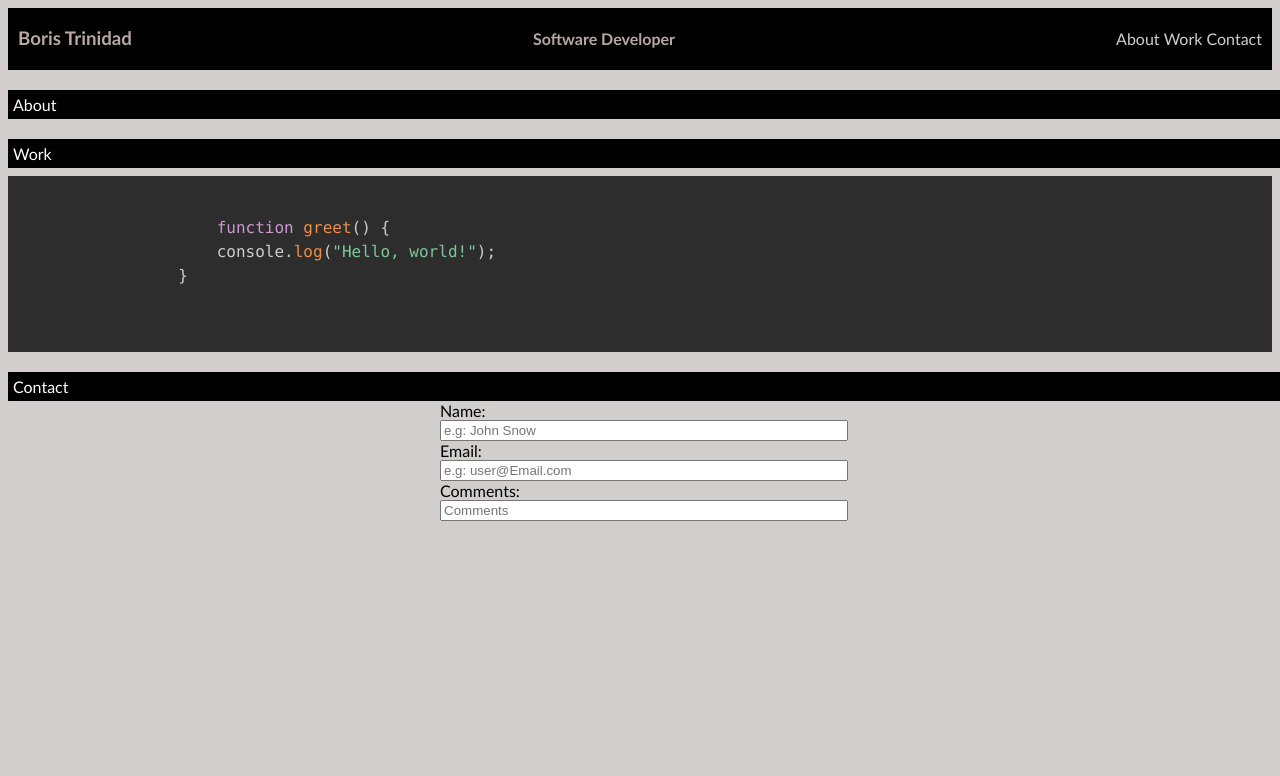
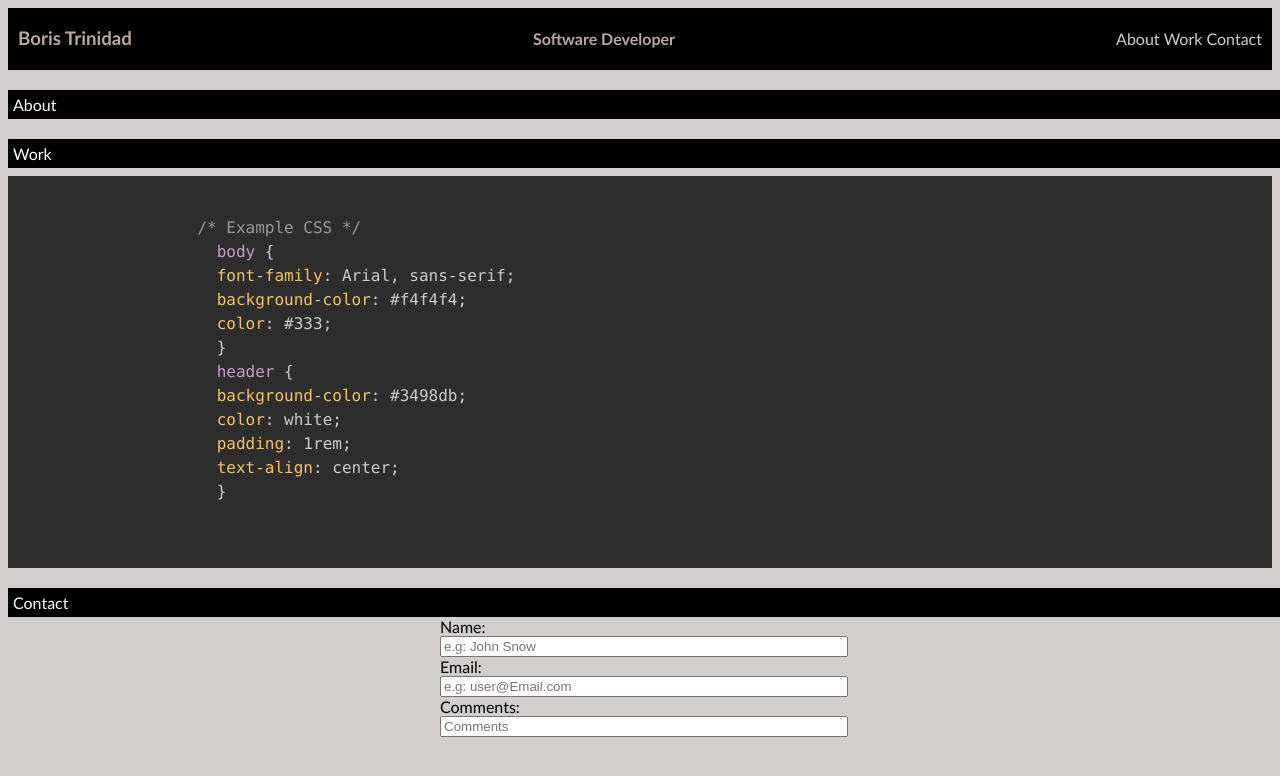
Before and after one commit to BoTrini/PracticeBook, a plain HTML site: page index.html in a window 1280 px wide. Drawn offline with nearby package versions, Linux system fonts and the light colour scheme.

Commit message:
Resolved merge conflicts

```diff
--- a/index.html
+++ b/index.html
@@ -8,7 +8,6 @@
         <meta name="viewport" content="width=device-width, initial-scale=1.0">
         <link rel="stylesheet" href="styles.css">
         <link href="https://cdnjs.cloudflare.com/ajax/libs/prism/1.25.0/themes/prism-tomorrow.min.css" rel="stylesheet" />
-
     </head>
     <body>
     <header>
@@ -29,10 +28,19 @@
         <section>
             <label>Work</label>
             <pre>
-                <code class="language-javascript">
-                    function greet() {
-                    console.log("Hello, world!");
-                }
+                <code class="language-css">
+                  /* Example CSS */
+                    body {
+                    font-family: Arial, sans-serif;
+                    background-color: #f4f4f4;
+                    color: #333;
+                    }
+                    header {
+                    background-color: #3498db;
+                    color: white;
+                    padding: 1rem;
+                    text-align: center;
+                    }
                 </code>
             </pre>
             <script src="https://cdnjs.cloudflare.com/ajax/libs/prism/1.25.0/prism.min.js"></script>
@@ -57,5 +65,6 @@
         </section>
         <script src="" async defer></script>
     </main>
+    <script src="https://cdnjs.cloudflare.com/ajax/libs/prism/1.25.0/prism.min.js"></script>
     </body>
 </html>
```
